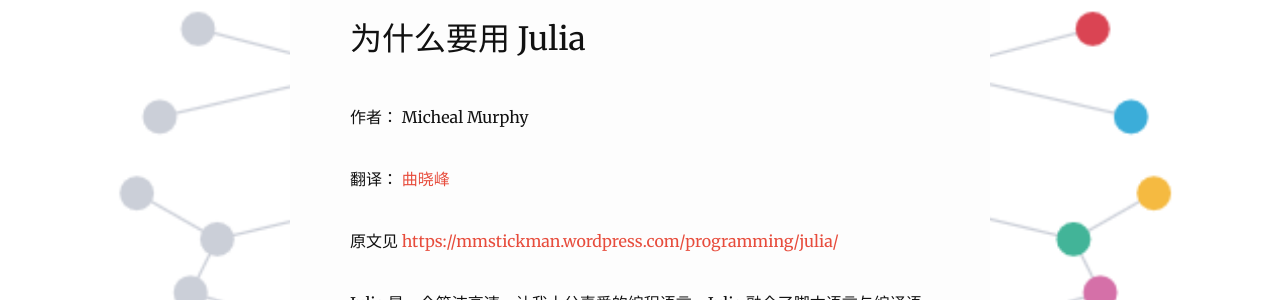
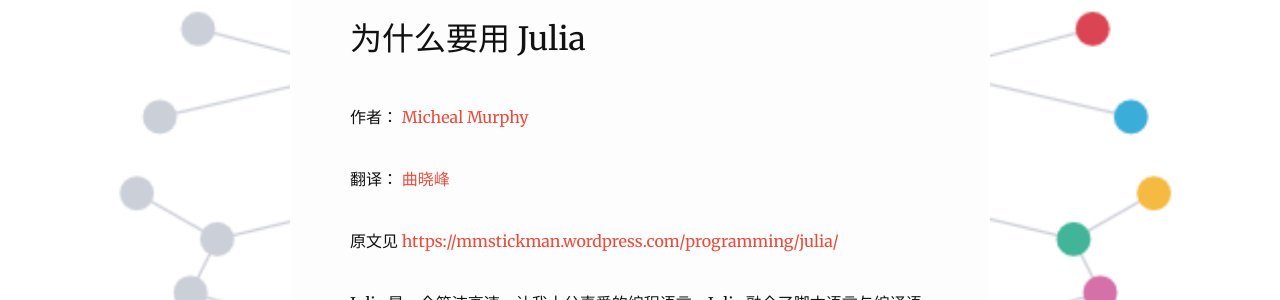
Before and after one commit to quxiaofeng/MachineLearningWithJulia.jl, a Jekyll site: the page built from _posts/2016-02-01-julia-basics.md, in a window 1280 px wide and 900 px high, scrolled down 12845 px. Shown: the part 153-453 px from the top of the window. Built offline with Jekyll 4.4.1, drawn with Linux system fonts in a browser that asks for light colours; nearby versions of some CDN libraries; comment, search, counter and statistics services are not loaded; part of the change alters nothing that is shown.

```diff
--- a/_posts/2016-02-01-julia-basics.md
+++ b/_posts/2016-02-01-julia-basics.md
@@ -332,7 +332,7 @@ int main()
 
 ## 为什么要用 Julia
 
-作者： Micheal Murphy
+作者： [Micheal Murphy](https://mmstickman.wordpress.com/about/)
 
 翻译： [曲晓峰](http://www.quxiaofeng.me/about)
 
```
